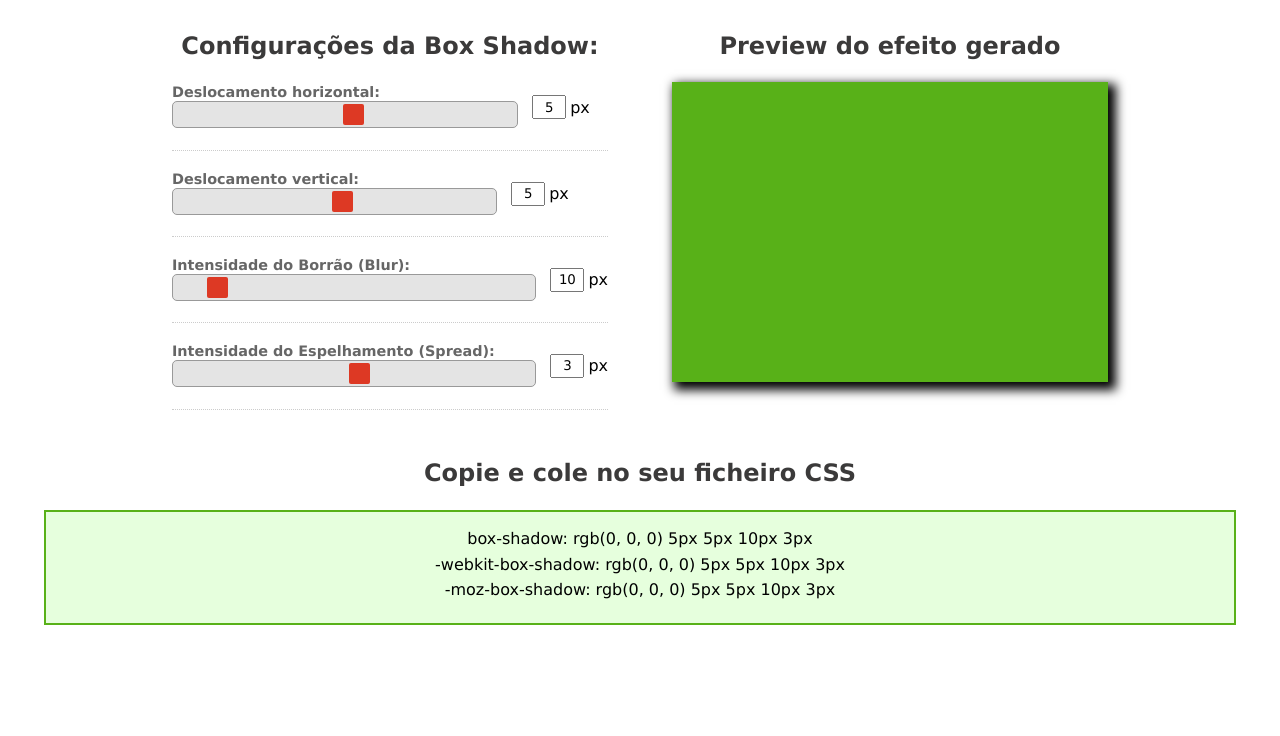
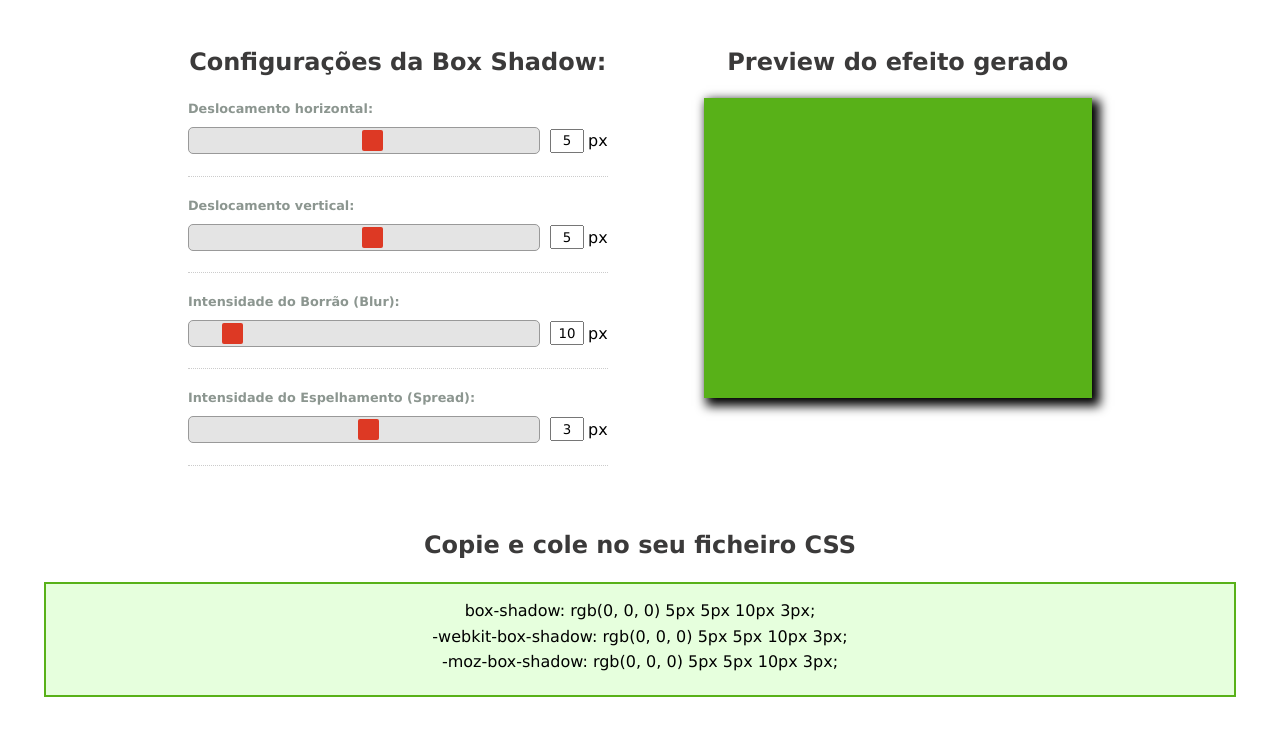
Before and after one commit to amac81/Js-BoxShadow-gen, a plain HTML site: page index.html in a window 1280 px wide. Drawn offline with Linux system fonts and the light colour scheme.

Commit message:
CSS update

```diff
--- a/css/styles.css
+++ b/css/styles.css
@@ -23,7 +23,7 @@ h2 {
 #controls-container,
 #preview {
     flex: 1;
-    padding: 2rem;
+    padding: 3rem;
 }
 
 /* Controls */
@@ -35,22 +35,23 @@ h2 {
 }
 
 .form-control label {
-    font-size: 0.9rem;
+    font-size: 0.8rem;
     font-weight: bold;
     margin-bottom: 1rem;
-    color:#666;
+    color:#8c9690
 }
 
 
 .range-input input[type="range"] {
     -webkit-appearance: none;
     appearance: none;
-    width: 100%;
+    width: 350px;
     height: 25px;
     border-radius: 5px 5px 5px 5px;
     background-color: #e4e4e4;
     outline:none;
     border: 1px solid #999;
+    margin-top: 10px;
 }
 
 .range-input input[type="range"]::-webkit-slider-thumb {
@@ -66,6 +67,7 @@ h2 {
 .reference-input {
     display: flex;
     align-items: center;
+    margin-top: 25px;
 }
 
 .reference-input p {
@@ -75,7 +77,7 @@ h2 {
 .form-control input[type="text"] {
     height: 20px;
     width: 30px;
-    margin-left: 1rem;
+    margin-left: 10px;
     text-align: center;
  }
 
```
Also changed, not shown: index.html (+3 -3 lines).
